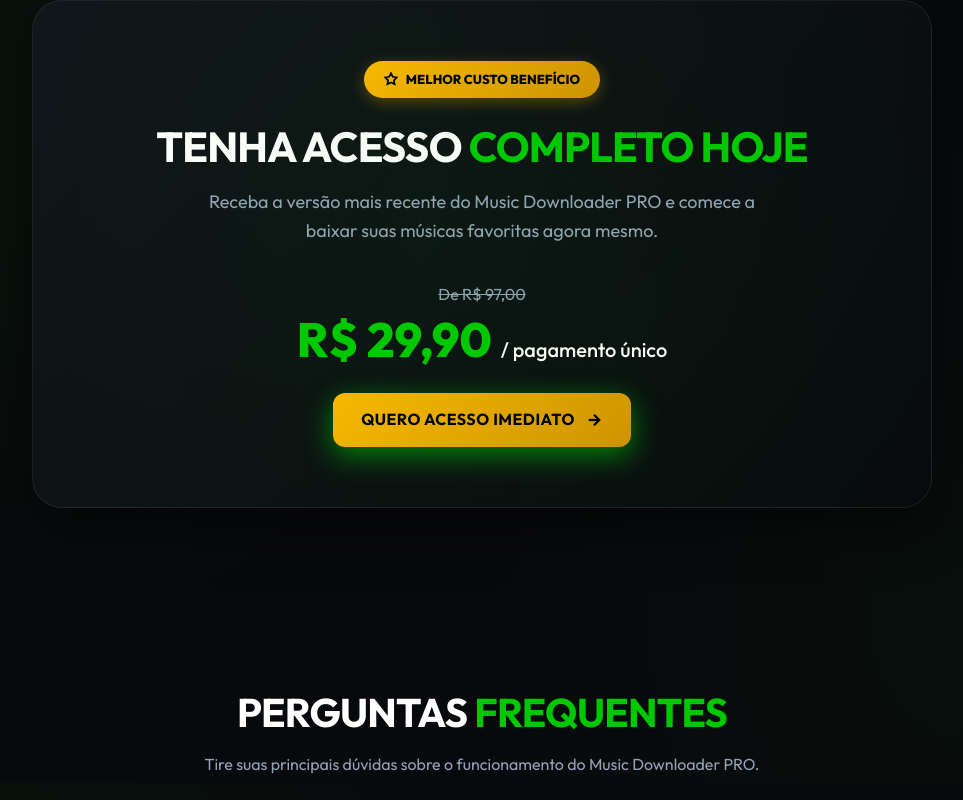
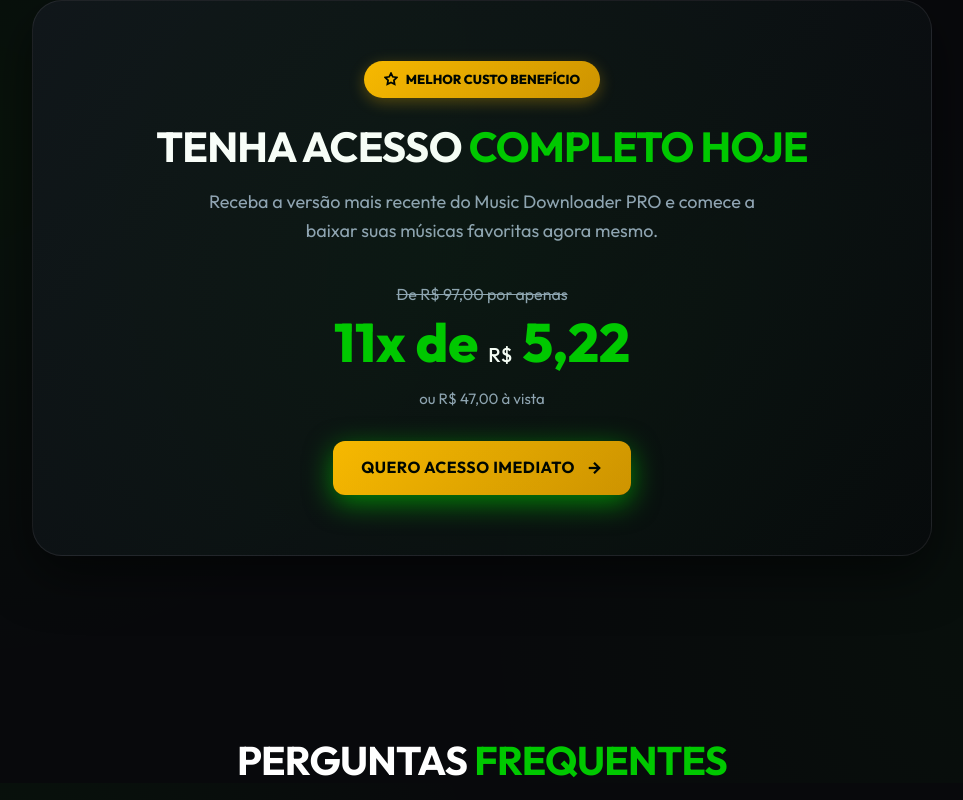
Before and after one commit to palmeirape-ATRIBUICOES/music-downloader-pro, a plain HTML site: page index.html in a window 1280 px wide. Shown: the part 4017-4817 px from the top of the page, without its empty margins (158-1121 px from the left). Drawn offline with Linux system fonts and the light colour scheme; no server answers.

Commit message:
Update pricing to 11x R$ 5,22 or R$ 47,00 upfront

```diff
--- a/index.html
+++ b/index.html
@@ -337,8 +337,9 @@
                 <p>Receba a versão mais recente do Music Downloader PRO e comece a baixar suas músicas favoritas agora mesmo.</p>
 
                 <div class="pricing-container">
-                    <span class="original-price">De R$ 97,00</span>
-                    <span class="promo-price">R$ 29,90 <span>/ pagamento único</span></span>
+                    <span class="original-price">De R$ 97,00 por apenas</span>
+                    <span class="promo-price" style="font-size: 54px; margin-bottom: 6px;">11x de <span>R$</span> 5,22</span>
+                    <span style="font-size: 15px; color: var(--text-muted); display: block; margin-top: 4px;">ou R$ 47,00 à vista</span>
                 </div>
 
                 <a href="https://pay.kiwify.com.br/KM7oSkS" class="btn btn-gold btn-large pulse" id="buy-cta-btn">
```
